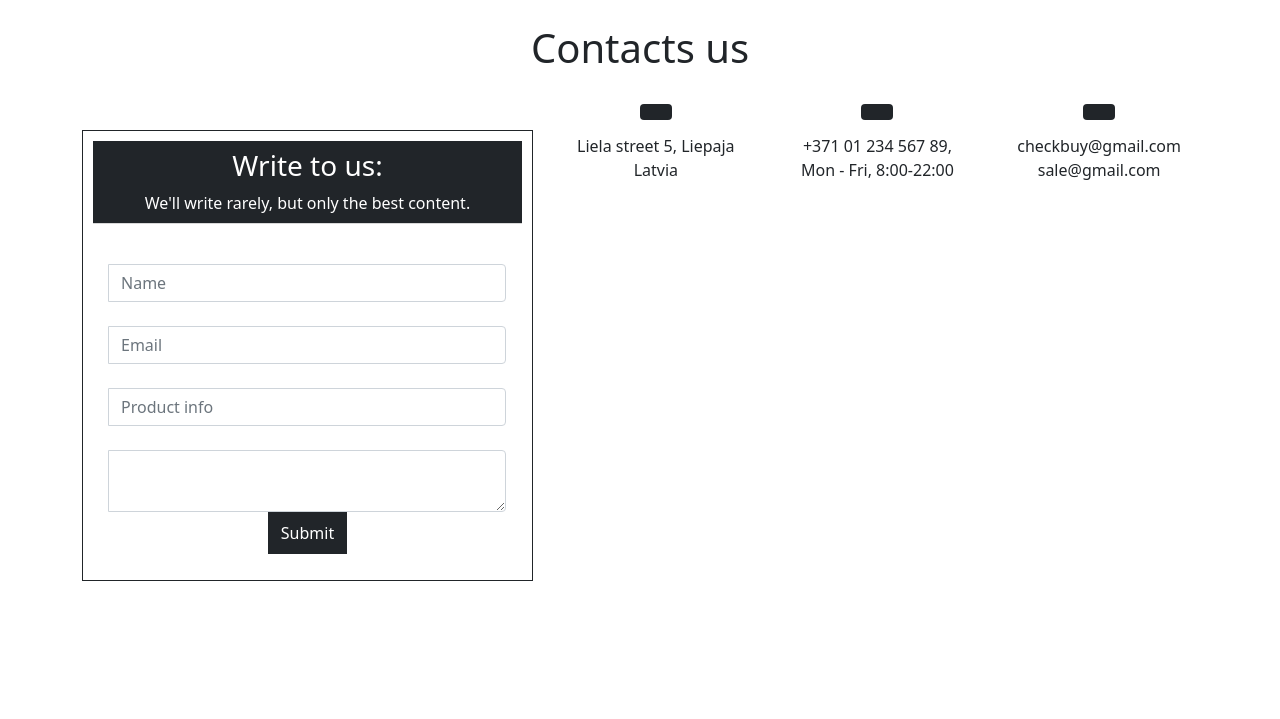
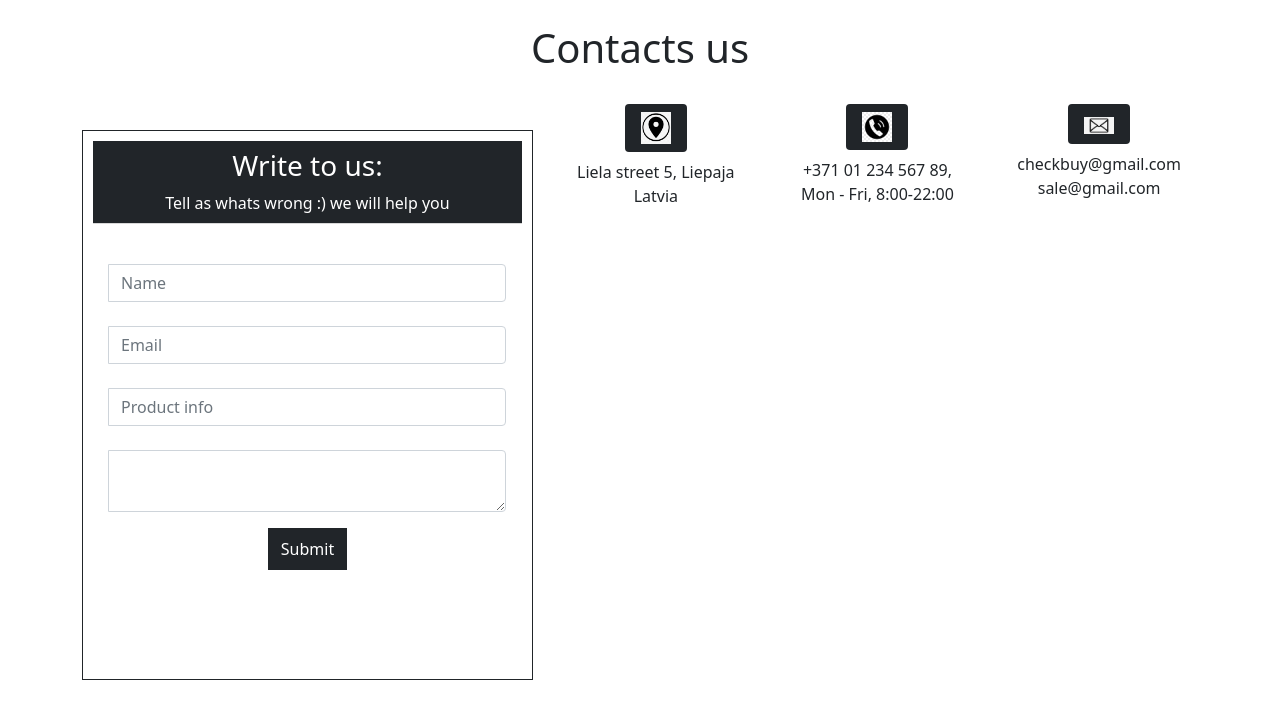
Before and after one commit to AGrigaluns/check-buy, a Flask app: page /contacts in a window 1280 px wide. Shown: the part 66-785 px from the top of the page. Run offline with Flask 2, Linux system fonts and the light colour scheme; some libraries are stand-ins or nearby versions.

Commit message:
building back lost data

```diff
--- a/static/css/styles.css
+++ b/static/css/styles.css
@@ -18,6 +18,7 @@ body {
     color: #ffffff;
     border-radius: 0 0;
     padding: 10px;
+    height: 550px;
 }
 
 form {
@@ -46,3 +47,7 @@ form {
     border-radius: 20px 20px;
     margin-left: 100px;
 }
+
+.contactImg {
+    width: 30px;
+}
--- a/templates/contacts.html
+++ b/templates/contacts.html
@@ -8,7 +8,7 @@
                 <div class="card-header p-0">
                     <div class="bg-dark text-white text-center py-2">
                         <h3>Write to us:</h3>
-                        <p class="m-0">We'll write rarely, but only the best content.</p>
+                        <p class="m-0">Tell as whats wrong :) we will help you</p>
                     </div>
                 </div>
                 <div class="card-body p-3">
@@ -41,7 +41,7 @@
                         </div>
                     </div>
                     <div class="text-center">
-                        <button class="btn btn-dark btn-block rounded-0 py-2">Submit</button>
+                        <button class="btn btn-dark btn-block rounded-0 py-2 mt-3">Submit</button>
                     </div>
                 </div>
             </div>
@@ -52,19 +52,21 @@
             <div class="row text-center">
                 <div class="col-md-4">
                     <a class="bg-dark px-3 py-2 rounded text-white mb-2 d-inline-block">
-
+                        <img class="contactImg" src="{{ url_for('static', filename='images/adress.jpg') }}">
                     </a>
                     <p>Liela street 5, Liepaja<br> Latvia</p>
 
                 </div>
                 <div class="col-md-4">
                     <a class="bg-dark px-3 py-2 rounded text-white mb-2 d-inline-block">
-
+                        <img class="contactImg" src="{{ url_for('static', filename='images/phone.jpg') }}">
                     </a>
                     <p>+371 01 234 567 89, <br> Mon - Fri, 8:00-22:00</p>
                 </div>
                 <div class="col-md-4">
-                    <a class="bg-dark px-3 py-2 rounded text-white mb-2 d-inline-block"></a>
+                    <a class="bg-dark px-3 py-2 rounded text-white mb-2 d-inline-block">
+                        <img class="contactImg" src="{{ url_for('static', filename='images/mail.png') }}">
+                    </a>
                     <p>checkbuy@gmail.com <br> sale@gmail.com</p>
                 </div>
             </div>
```
